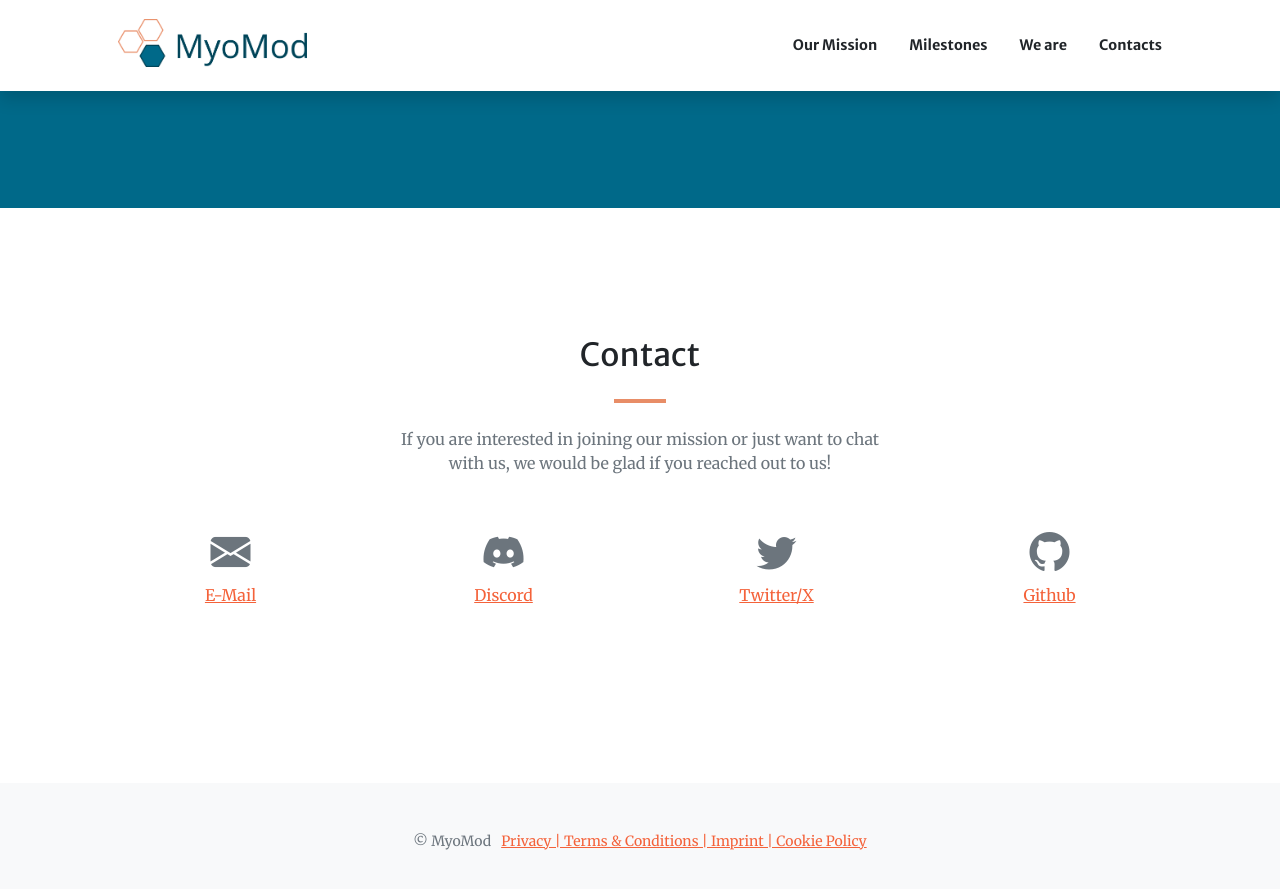
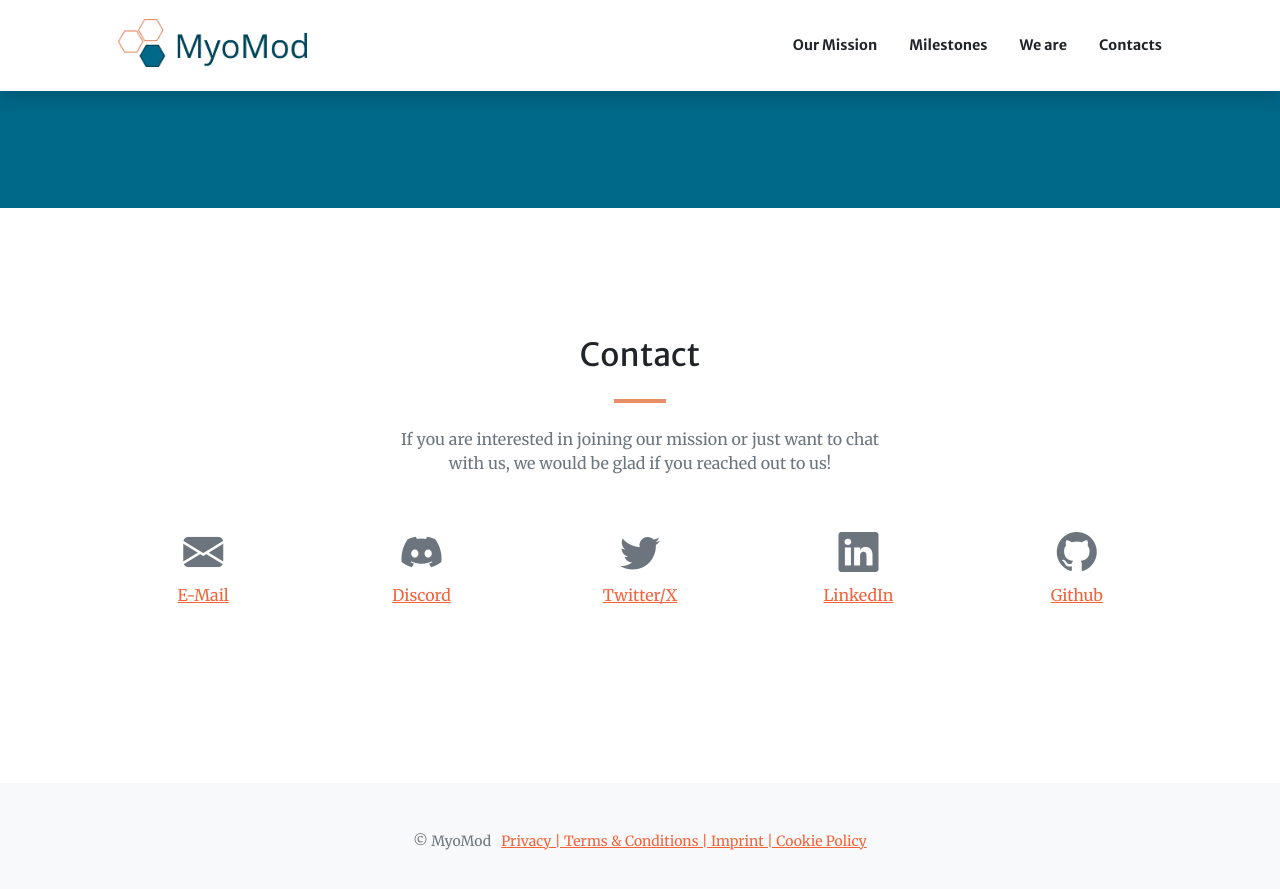
Before and after one commit to MyoMod/MyoMod.github.io, a Jekyll site: the page built from index.md, in a window 1280 px wide and 900 px high, scrolled down 3864 px. Shown: the top 889 px of the window. Built offline with Jekyll 4.4.1, drawn with Linux system fonts in a browser that asks for light colours; comment, search, counter and statistics services are not loaded.

Commit message:
Add Link to LinkedIn

```diff
--- a/_includes/contact.html
+++ b/_includes/contact.html
@@ -11,7 +11,7 @@
       {% for action in section.actions %}
       <div class="col ml-auto text-center">
         <i class="fs-1 {{ action.icon }} mb-3 text-muted"></i>
-        <a class="d-block" href="{{ action.url }}">{{ action.title }}</a>
+        <a class="d-block" href="{{ action.url }}"{% if action.target %} target="{{ action.target }}"{% endif %}>{{ action.title }}</a>
       </div>
       {% endfor %}
     </div>
--- a/index.md
+++ b/index.md
@@ -170,6 +170,10 @@ sections:
     - title: Twitter/X
       icon: bi-twitter
       url: 'https://x.com/MyoMod_org'
+    - title: LinkedIn
+      icon: bi-linkedin
+      url: 'https://www.linkedin.com/company/myomodprosthetics/'
+      target: _blank
     - title: Github
       icon: bi-github
       url: 'https://github.com/MyoMod'
```
